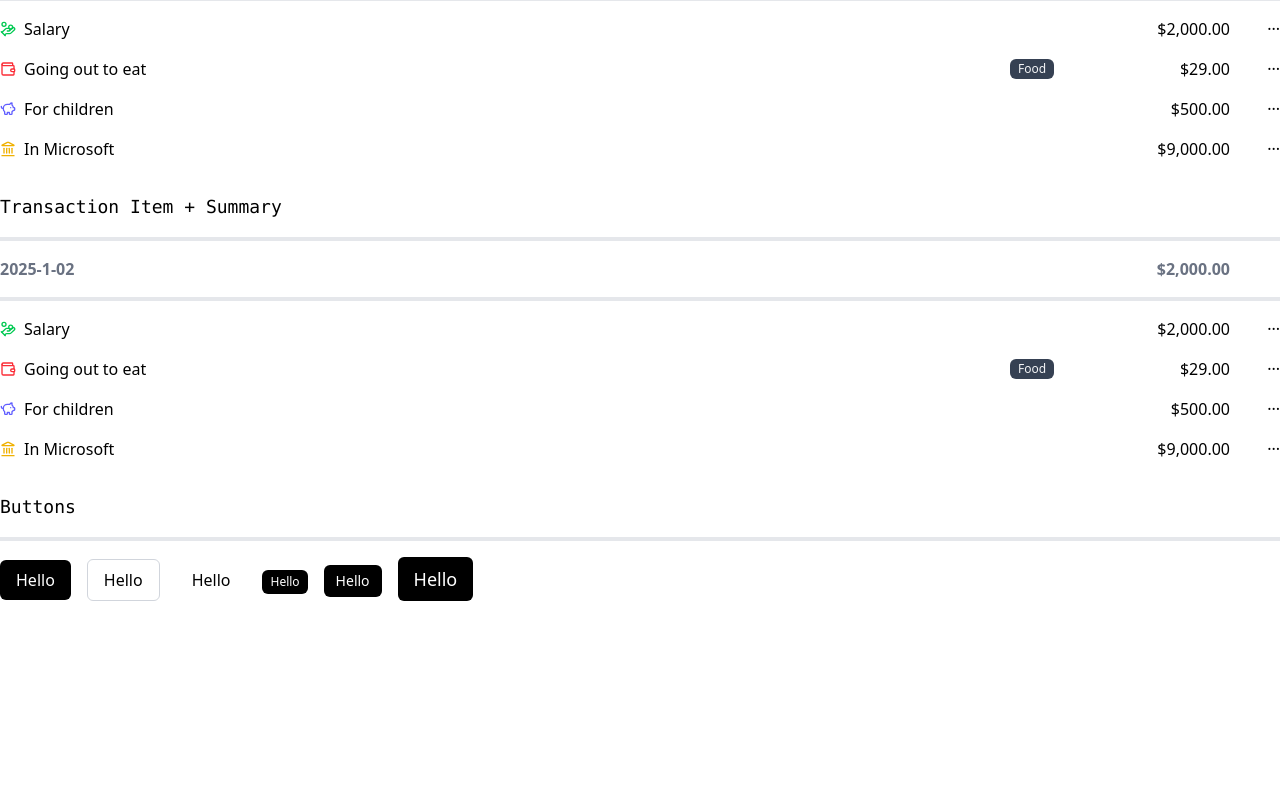
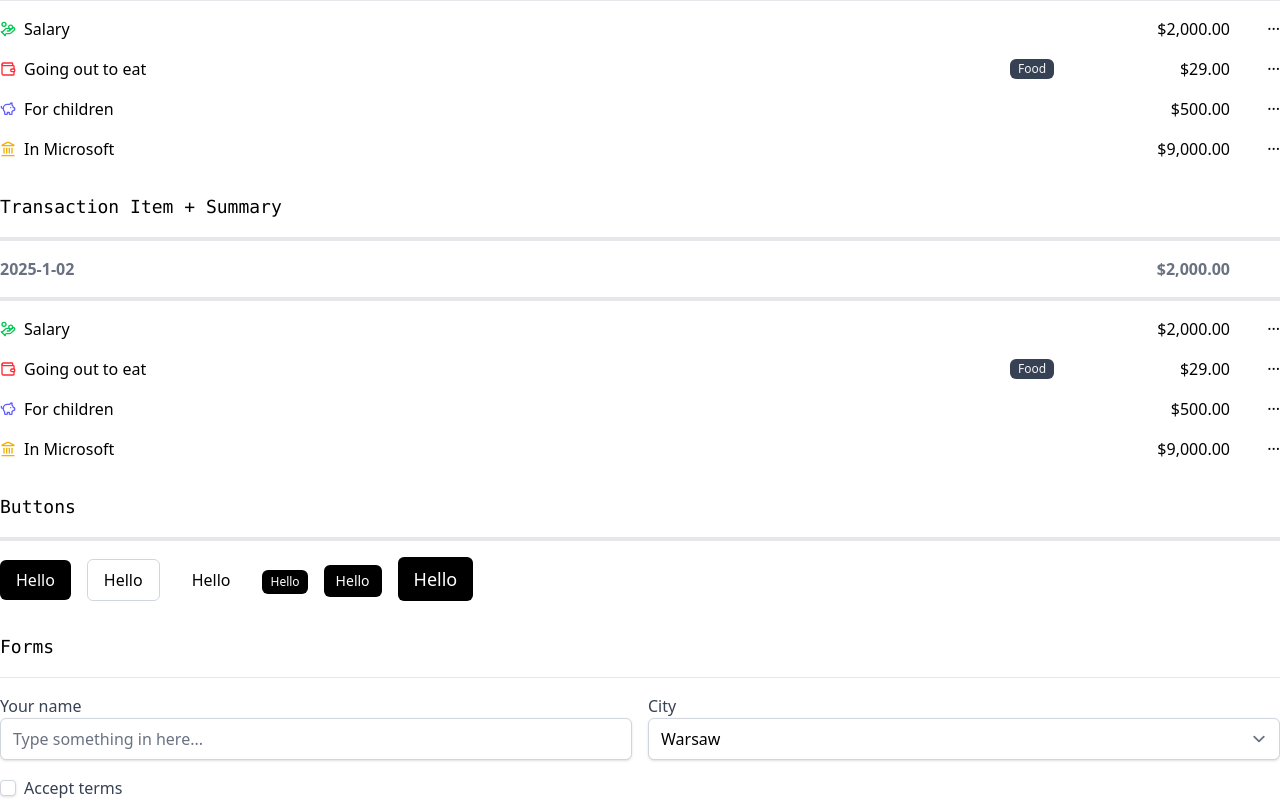
Before and after one commit to lukeckk/Wiser, a Next.js app: page /playground in a window 1280 px wide. Shown: the part 459-1259 px from the top of the page. Before the commit the page ends 1060 px from the top, so only its background shows below. Built offline with nearby package versions, Linux system fonts and the light colour scheme.

Commit message:
created multiple form components

```diff
--- a/app/globals.css
+++ b/app/globals.css
@@ -1,4 +1,5 @@
 @import "tailwindcss";
+@plugin "@tailwindcss/forms";
 
 body {
   @apply container mx-auto bg-white text-black dark:bg-slate-950 dark:text-slate-100
--- a/app/playground/page.js
+++ b/app/playground/page.js
@@ -3,6 +3,9 @@ import Trend from "@/components/trend";
 import TransactionItem from "@/components/transaction";
 import TransactionSummaryItem from "@/components/transaction-summary";
 import Button from "@/components/button";
+import Input from "@/components/input";
+import Label from "@/components/label";
+import Select from "@/components/select";
 
 export default function Page() {
   return (
@@ -63,6 +66,31 @@ export default function Page() {
           <Button size="lg">Hello</Button>
         </div>
       </div>
+
+      <div>
+        <h2 className="mb-4 text-lg font-mono">Forms</h2>
+        <hr className="mb-4 border-gray-200 dark:border-gray-800" />
+        <div className="grid grid-cols-2 gap-4">
+          <div>
+            <Label className="mb-1">Your name</Label>
+            <Input type="text" placeholder="Type something in here..." />
+          </div>
+
+          <div>
+            <Label className="mb-1">City</Label>
+            <Select>
+              <option>Warsaw</option>
+              <option>Berlin</option>
+              <option>London</option>
+            </Select>
+          </div>
+
+          <div className="flex items-center">
+            <Input type="checkbox" id="terms" />
+            <Label className="ml-2" htmlFor="terms">Accept terms</Label>
+          </div>
+        </div>
+      </div>
     </main>
   )
 }
--- /dev/null
+++ b/components/input.js
@@ -0,0 +1,7 @@
+export default function Input(props) {
+  const styles = {
+    'checkbox': 'rounded border-gray-300 text-gray-700 bg-white dark:bg-gray-950 dark:text-gray-500 shadow-sm',
+    'default': 'w-full rounded-md shadow-sm border-gray-300 bg-white dark:border-gray-700 dark:bg-gray-950'
+  }
+  return <input {...props} className={styles[props.type] ?? styles['default']} />
+}
--- /dev/null
+++ b/components/label.js
@@ -0,0 +1,3 @@
+export default function Label(props) {
+  return <label {...props} className={`text-gray-700 dark:text-gray-300 ${props.className}`}></label>
+}
--- /dev/null
+++ b/components/select.js
@@ -0,0 +1,3 @@
+export default function Select(props) {
+  return <select {...props} className="w-full rounded-md shadow-sm border-gray-300 bg-white dark:border-gray-700 dark:bg-gray-950"></select>
+}
--- a/package.json
+++ b/package.json
@@ -16,6 +16,7 @@
   },
   "devDependencies": {
     "@eslint/eslintrc": "^3",
+    "@tailwindcss/forms": "^0.5.10",
     "@tailwindcss/postcss": "^4",
     "eslint": "^9",
     "eslint-config-next": "15.2.4",
```
Also changed, not shown: 1 other file (tests, documents, lock files or other folders).
